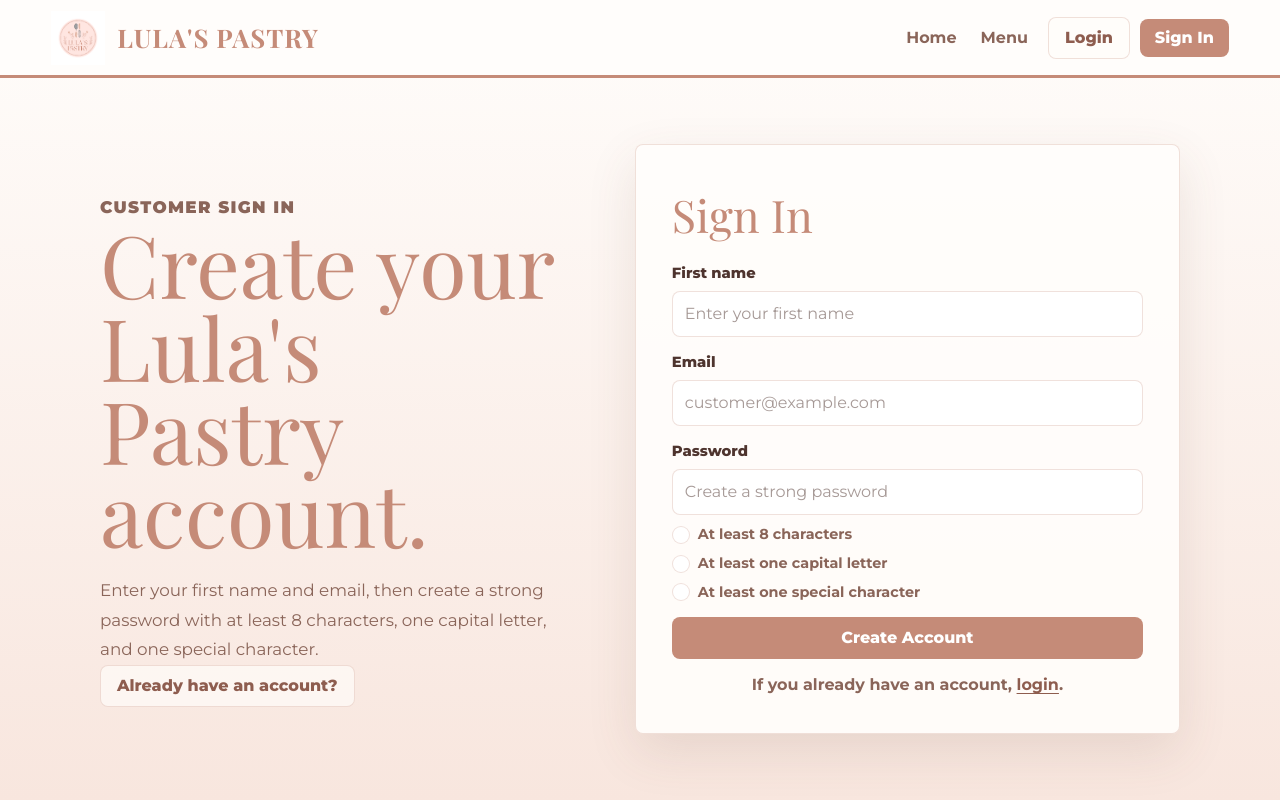
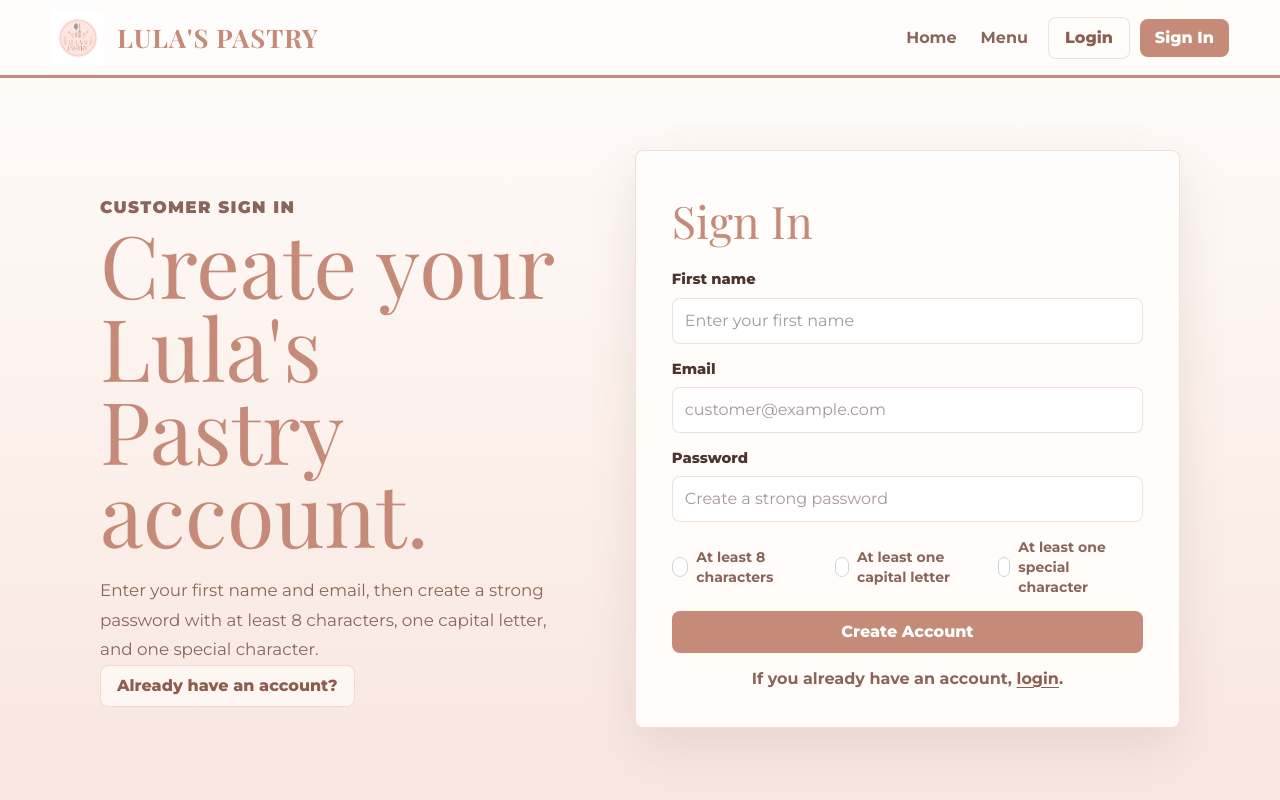
Before and after one commit to ASA-44/lula-s-pastry, a Next.js app: page /signin in a window 1280 px wide. Shown: the top 800 px of the page. Built offline with nearby package versions, Linux system fonts and the light colour scheme; no server answers; a web font is replaced by a local one.

Commit message:
Add realtime signup password validation

```diff
--- a/app/globals.css
+++ b/app/globals.css
@@ -523,50 +523,6 @@ button {
   text-underline-offset: 3px;
 }
 
-.password-checklist {
-  display: grid;
-  gap: 7px;
-  margin: 2px 0 0;
-  padding: 0;
-  list-style: none;
-  color: var(--muted);
-  font-size: 0.9rem;
-  font-weight: 700;
-}
-
-.password-checklist li {
-  display: flex;
-  align-items: center;
-  gap: 8px;
-}
-
-.password-checklist li.valid {
-  color: var(--success-text);
-}
-
-.password-checklist li.invalid {
-  color: var(--muted);
-}
-
-.password-check-icon {
-  display: inline-flex;
-  align-items: center;
-  justify-content: center;
-  width: 18px;
-  height: 18px;
-  border: 1px solid var(--line);
-  border-radius: 999px;
-  color: var(--success-text);
-  background: white;
-  font-size: 0.78rem;
-  font-weight: 900;
-}
-
-.password-checklist li.valid .password-check-icon {
-  border-color: var(--success-text);
-  background: var(--success-bg);
-}
-
 .dashboard {
   padding: 38px 0 72px;
 }
--- a/components/PasswordChecklist.tsx
+++ b/components/PasswordChecklist.tsx
@@ -1,69 +1,44 @@
 "use client";
 
-import { useEffect, useRef, useState } from "react";
+import { useState } from "react";
 
-import type { PasswordRule } from "@/lib/password-rules";
-
-const defaultRules: PasswordRule[] = [
-  { id: "minLength", label: "At least 8 characters", valid: false },
-  { id: "capital", label: "At least one capital letter", valid: false },
-  { id: "special", label: "At least one special character", valid: false }
-];
+import { checkPasswordRules } from "@/lib/password-rules";
 
 export function PasswordChecklist() {
-  const inputRef = useRef<HTMLInputElement>(null);
-  const [ruleStates, setRuleStates] = useState<PasswordRule[]>(defaultRules);
-
-  async function checkPasswordWithApi(password: string, signal?: AbortSignal) {
-    const response = await fetch("/api/password-check", {
-      method: "POST",
-      headers: {
-        "Content-Type": "application/json"
-      },
-      body: JSON.stringify({ password }),
-      signal
-    });
-
-    if (!response.ok) {
-      return;
-    }
-
-    const result = (await response.json()) as { rules?: PasswordRule[] };
-    if (result.rules) {
-      setRuleStates(result.rules);
-    }
-  }
-
-  function updatePassword(signal?: AbortSignal) {
-    void checkPasswordWithApi(inputRef.current?.value ?? "", signal);
-  }
-
-  useEffect(() => {
-    const controller = new AbortController();
-    updatePassword(controller.signal);
-    return () => controller.abort();
-  }, []);
+  const [password, setPassword] = useState("");
+  const ruleStates = checkPasswordRules(password);
 
   return (
     <div className="form-row">
       <label htmlFor="password">Password</label>
       <input
         id="password"
-        ref={inputRef}
         name="password"
         type="password"
+        value={password}
         minLength={8}
         pattern="(?=.*[A-Z])(?=.*[^A-Za-z0-9]).{8,}"
         title="At least 8 characters, one capital letter, and one special character"
         placeholder="Create a strong password"
-        onInput={() => updatePassword()}
-        onChange={() => updatePassword()}
+        onChange={(event) => setPassword(event.currentTarget.value)}
         required
       />
-      <ul className="password-checklist" aria-live="polite">
+      <ul className="mt-2 grid gap-2 text-sm font-bold" aria-live="polite">
         {ruleStates.map((rule) => (
-          <li className={rule.valid ? "valid" : "invalid"} key={rule.label}>
-            <span className="password-check-icon" aria-hidden="true">
+          <li
+            className={`flex items-center gap-2 ${
+              rule.valid ? "text-green-700" : "text-[var(--muted)]"
+            }`}
+            key={rule.id}
+          >
+            <span
+              className={`inline-flex h-5 w-5 items-center justify-center rounded-full border text-xs font-black transition-colors ${
+                rule.valid
+                  ? "border-green-700 bg-green-100 text-green-700"
+                  : "border-gray-300 bg-white text-transparent"
+              }`}
+              aria-hidden="true"
+            >
               {rule.valid ? "\u2713" : ""}
             </span>
             {rule.label}
```
